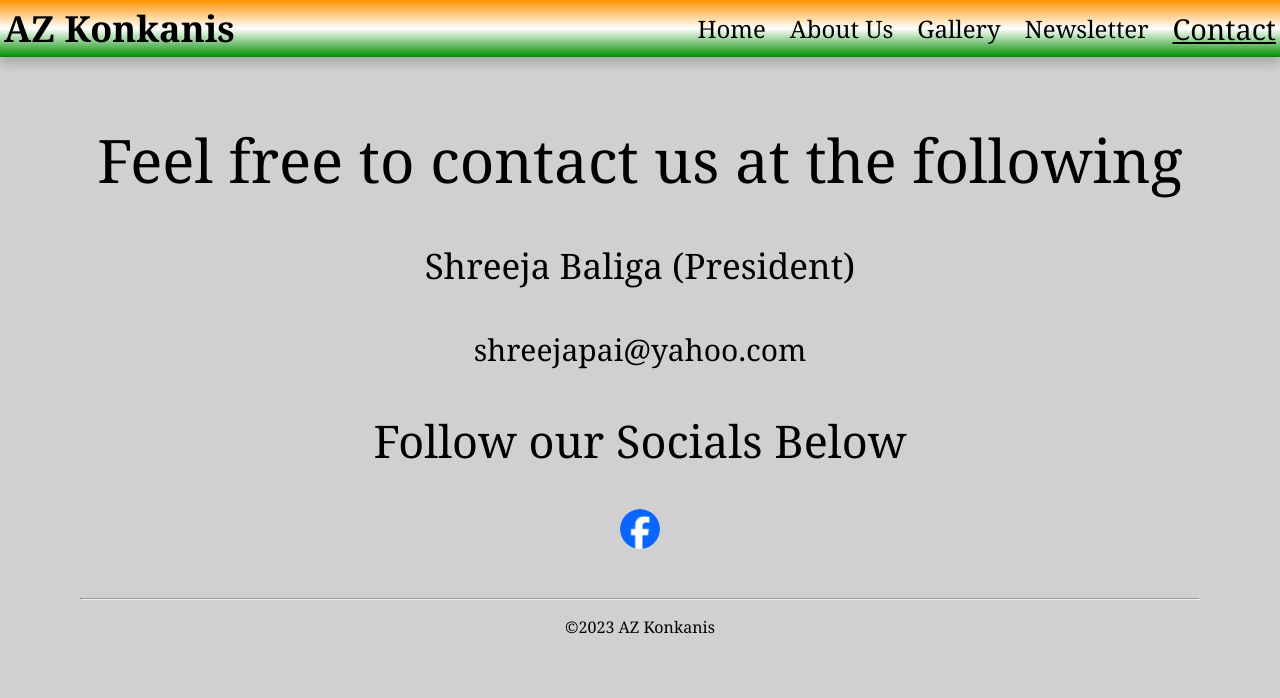
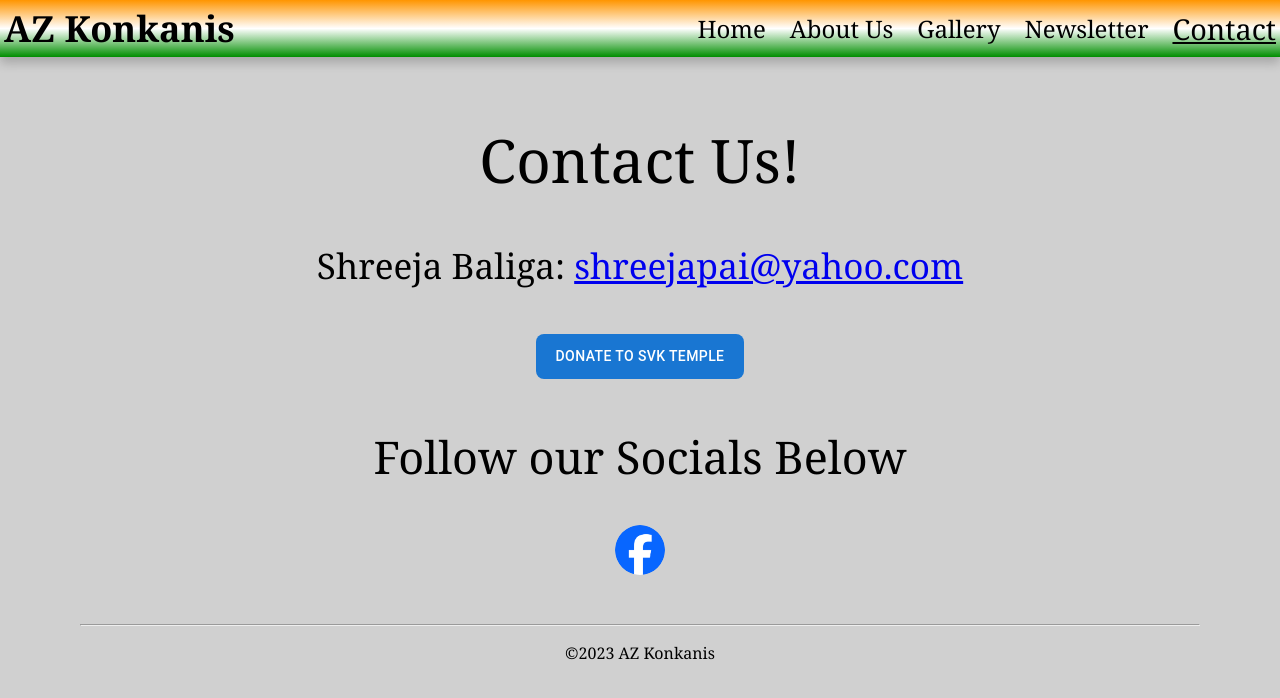
Before and after one commit to NithinJakrebet/azka_site, a React (Create React App) app: page /contact in a window 1280 px wide. Shown: the top 698 px of the page. Built offline with nearby package versions, Linux system fonts and the light colour scheme.

Commit message:
feat: update contact page, use material ui

```diff
--- a/package.json
+++ b/package.json
@@ -3,6 +3,9 @@
   "version": "0.1.0",
   "private": true,
   "dependencies": {
+    "@emotion/react": "^11.13.3",
+    "@emotion/styled": "^11.13.0",
+    "@mui/material": "^6.0.2",
     "@testing-library/jest-dom": "^5.17.0",
     "@testing-library/react": "^13.4.0",
     "@testing-library/user-event": "^13.5.0",
--- a/src/pages/Contact.jsx
+++ b/src/pages/Contact.jsx
@@ -1,30 +1,48 @@
-import React from "react";
 import AnimatedPage from "../components/AnimatedPage";
 import "../styling/pages.css";
-import fb from "../photos/fb_icon.png"
-import ig from "../photos/Instagram_logo.png"
-import tk from "../photos/tiktok.png"
+import fb from "../photos/fb_icon.png";
+import Button from '@mui/material/Button';
+import Box from '@mui/material/Box';
 
-function Contact() {
+const Contact = () => {
     return (
         <AnimatedPage>
-            <div className="text_box2">
-                <h1>Feel free to contact us at the following</h1>
-                <h3>Shreeja Baliga (President)</h3>
-                <h4>shreejapai@yahoo.com</h4>
-                {/* <h3>Person 2 (position)</h3>
-                <h4>Insert Email Here</h4>
-                <h3>Person 3 (position)</h3>
-                <h4>Insert Email Here</h4> */}
+            <Box className="text_box2">
+                <h1>Contact Us!</h1>
+                <h3>Shreeja Baliga: <a href="mailto:shreejapai@yahoo.com">shreejapai@yahoo.com</a> </h3>
+                <Button
+                    sx={{
+                        transition: 'transform 0.3s ease-in-out',
+                        '&:hover': {
+                            transform: 'scale(1.1)',
+                        },
+                        backgroundColor: '#1976d2',
+                        color: '#fff',
+                        padding: '10px 20px',
+                        margin: '10px 0',
+                        borderRadius: '8px',
+                    }}
+                    href="https://form.jotform.com/242000714755145"
+                    target="_blank"
+                    rel="noopener noreferrer"
+                >
+                    Donate to SVK Temple
+                </Button>
                 <h2>Follow our Socials Below</h2>
-                <a href="https://www.facebook.com/groups/2620372688125086"
-                 target="blank"
-                 ><img className="rounded-image" src={ fb }></img></a>
-                {/* <a href="#" target="blank"><img className="rounded-image" src={ ig }></img></a>
-                <a href="#" target="blank"><img className="rounded-image" src={ tk }></img></a> */}
-            </div>
+                <a
+                    href="https://www.facebook.com/groups/2620372688125086"
+                    target="_blank"
+                    rel="noopener noreferrer"
+                >
+                    <img
+                        className="rounded-image"
+                        src={fb}
+                        alt="Facebook icon"
+                    />
+                </a>
+            </Box>
         </AnimatedPage>
     );
-  }
+}
 
-  export default Contact;
+export default Contact;
--- a/src/styling/pages.css
+++ b/src/styling/pages.css
@@ -44,7 +44,7 @@ body {
   color: black;
   justify-content: center;
   align-items: center;
-}
+  }
 
 .title {
     color: black;
@@ -122,10 +122,31 @@ body {
   background-color: #0056b3;
 }
 
+/* Social media image styling */
 .rounded-image {
   border-radius: 50%;
-  object-fit:fill;
-  max-height: 40px;
-  max-width: 40px;
-  margin: 0px 20px  0px 20px ;
+  object-fit: fill;
+  width: 50px;
+  height: 50px;
+  transition: transform 0.3s ease-in-out;
+  }
+
+  .rounded-image:hover {
+  transform: scale(1.1);
+  }
+
+
+
+/* Button styling */
+.donate-button {
+background-color: #1976d2;
+color: #fff;
+padding: 10px 20px;
+margin: 10px 0;
+border-radius: 8px;
+transition: transform 0.3s ease-in-out;
 }
+
+.donate-button:hover {
+transform: scale(1.1);
+}
```
Also changed, not shown: 1 other file (tests, documents, lock files or other folders).
